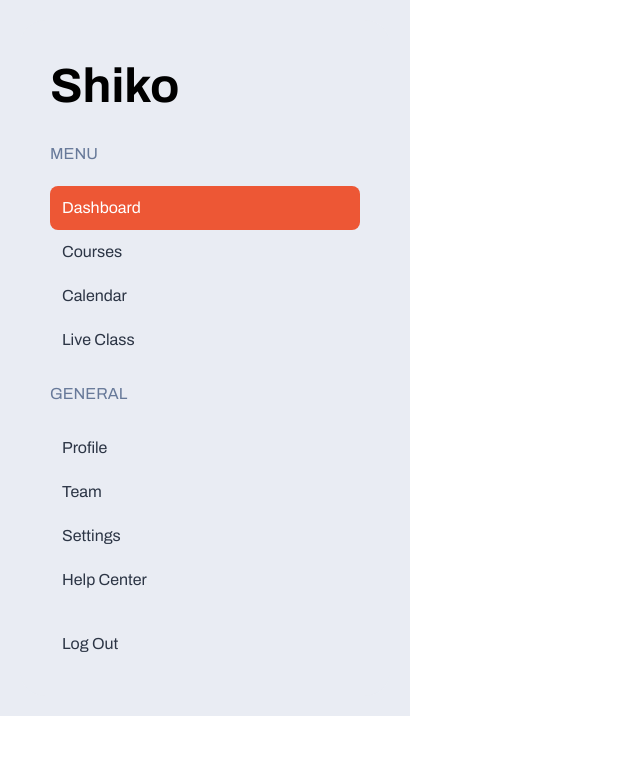
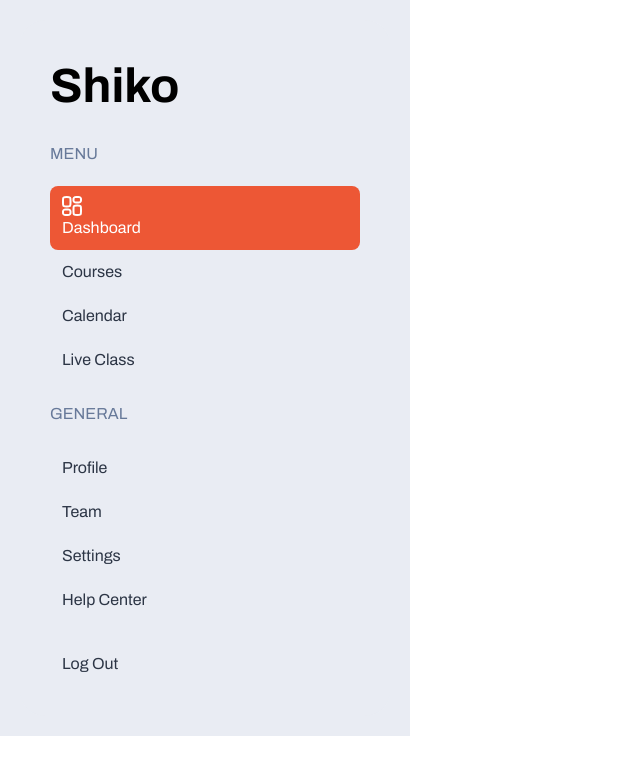
Before and after one commit to shiko-grupp1/shiko-webapp, a Next.js app: page / in a window 1280 px wide. Shown: the top 774 px of the page, without its empty margins (0-640 px from the left). Built offline with nearby package versions, Linux system fonts and the light colour scheme.

Commit message:
added dashboard icon to sidebar

```diff
--- a/src/app/components/sidebar/SideBar.tsx
+++ b/src/app/components/sidebar/SideBar.tsx
@@ -1,5 +1,5 @@
 "use client";
-
+import DashboardIcon from "../icons/dashboardIcon";
 import Link from "next/link";
 import { usePathname } from "next/navigation";
 
@@ -15,8 +15,9 @@ export default function Sidebar() {
       <p className="section">MENU</p>
 
       <nav>
-        <Link className={isActive("/") ? "active" : ""} href="/">
-          Dashboard
+        <Link className={`sidebar-item ${isActive("/") ? "active" : ""}`} href="/">
+          <DashboardIcon/>
+          <span>Dashboard</span>
         </Link>
         <Link className={isActive("/courses") ? "active" : ""} href="/courses">
           Courses
```
